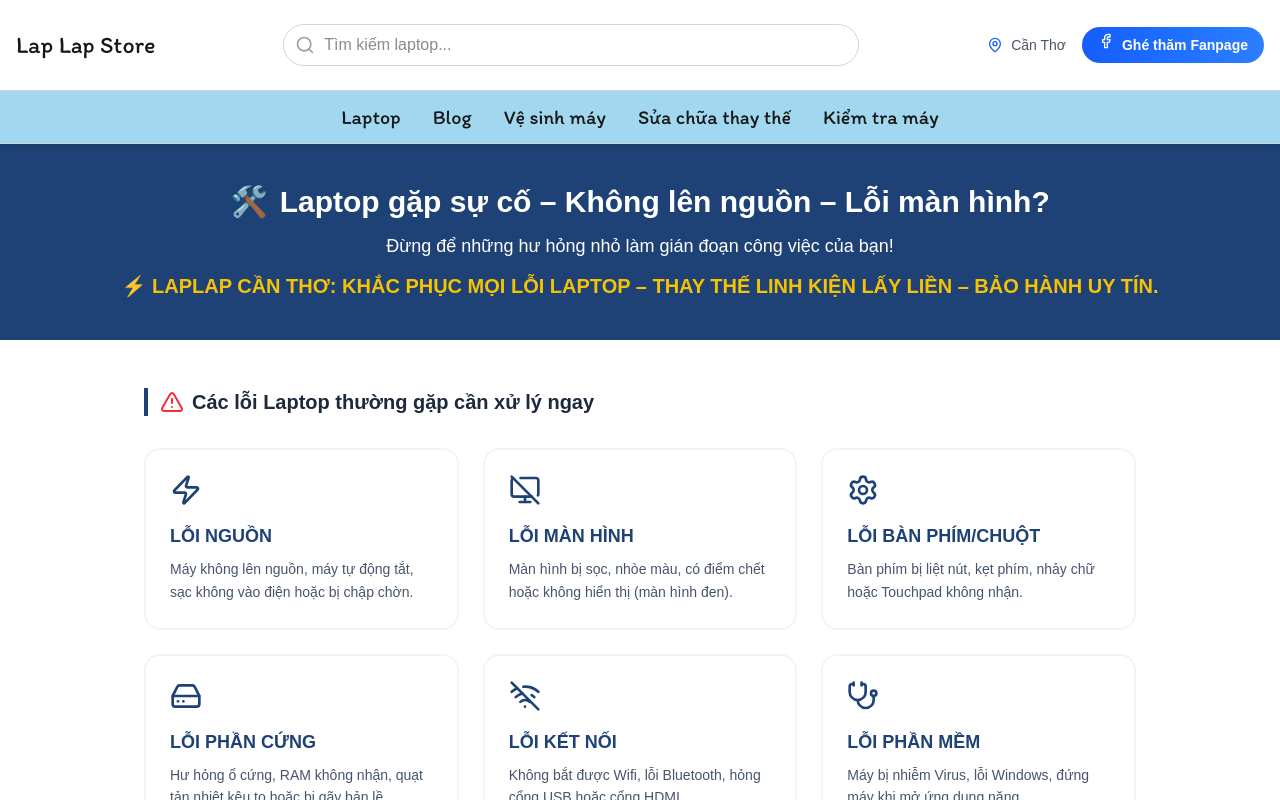
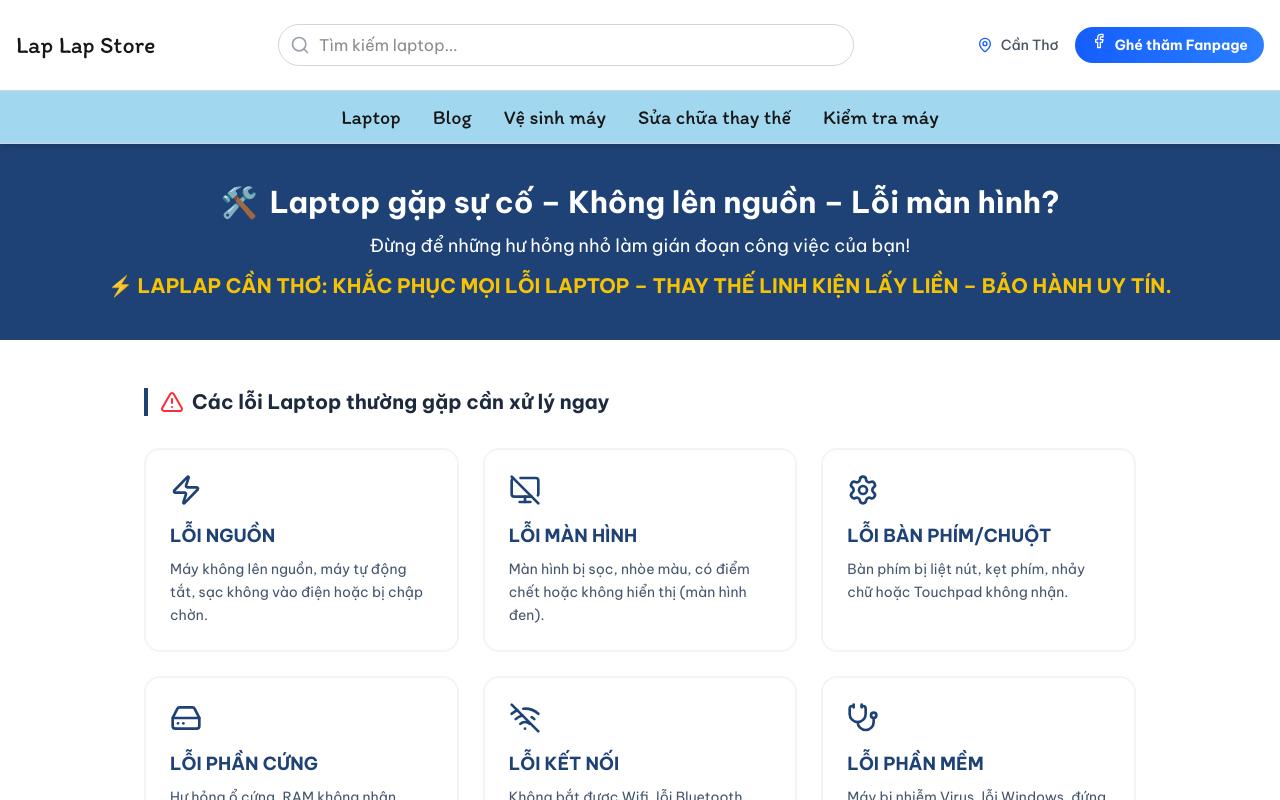
Before and after one commit to tranphihao2k3/LapLap, a Next.js app: page /sua-chua-laptop in a window 1280 px wide. Shown: the top 800 px of the page. Built offline with nearby package versions, Linux system fonts and the light colour scheme.

Commit message:
Fix build errors and update font to Be Vietnam Pro

```diff
--- a/app/globals.css
+++ b/app/globals.css
@@ -50,7 +50,6 @@
 body {
   background: var(--background);
   color: var(--foreground);
-  font-family: Arial, Helvetica, sans-serif;
 }
 
 /* Gradient Animation for Banner */
--- a/app/layout.tsx
+++ b/app/layout.tsx
@@ -25,6 +25,14 @@ export const metadata: Metadata = {
   },
 };
 
+import { Be_Vietnam_Pro } from "next/font/google";
+
+const beVietnamPro = Be_Vietnam_Pro({
+  subsets: ["latin", "vietnamese"],
+  weight: ["300", "400", "500", "600", "700"],
+  display: "swap",
+});
+
 export default function RootLayout({
   children,
 }: {
@@ -32,7 +40,7 @@ export default function RootLayout({
 }) {
   return (
     <html lang="vi">
-      <body className="min-h-screen flex flex-col">
+      <body className={`${beVietnamPro.className} min-h-screen flex flex-col`}>
         {children}
         <FacebookMessenger />
       </body>
--- a/app/page.tsx
+++ b/app/page.tsx
@@ -7,7 +7,7 @@ import Footer from "@/components/Footer";
 import ProductCard from "./laptops/ProductCard";
 import { useEffect, useState } from 'react';
 import { MapPin, Truck, Shield, TestTube } from 'lucide-react';
-import { motion } from "framer-motion";
+import { motion, Variants } from "framer-motion";
 
 interface LaptopSpec {
   cpu: string;
@@ -110,7 +110,7 @@ export default function HomePage() {
     }
   };
 
-  const fadeInUp = {
+  const fadeInUp: Variants = {
     hidden: { opacity: 0, y: 30 },
     visible: {
       opacity: 1,
@@ -119,7 +119,7 @@ export default function HomePage() {
     }
   };
 
-  const stagger = {
+  const stagger: Variants = {
     hidden: { opacity: 0 },
     visible: {
       opacity: 1,
--- a/app/sua-chua-laptop/components/CommonErrors.tsx
+++ b/app/sua-chua-laptop/components/CommonErrors.tsx
@@ -1,6 +1,6 @@
 "use client";
 
-import { motion } from "framer-motion";
+import { motion, Variants } from "framer-motion";
 import {
     AlertTriangle,
     Zap,
@@ -45,7 +45,7 @@ export default function CommonErrors() {
         }
     ];
 
-    const containerVariants = {
+    const containerVariants: Variants = {
         hidden: { opacity: 0 },
         visible: {
             opacity: 1,
@@ -53,7 +53,7 @@ export default function CommonErrors() {
         }
     };
 
-    const itemVariants = {
+    const itemVariants: Variants = {
         hidden: { opacity: 0, y: 20 },
         visible: {
             opacity: 1,
--- a/app/sua-chua-laptop/components/RepairProcess.tsx
+++ b/app/sua-chua-laptop/components/RepairProcess.tsx
@@ -1,6 +1,6 @@
 "use client";
 
-import { motion } from "framer-motion";
+import { motion, Variants } from "framer-motion";
 
 export default function RepairProcess() {
     const steps = [
@@ -26,7 +26,7 @@ export default function RepairProcess() {
         },
     ];
 
-    const containerVariants = {
+    const containerVariants: Variants = {
         hidden: { opacity: 0 },
         visible: {
             opacity: 1,
@@ -36,7 +36,7 @@ export default function RepairProcess() {
         },
     };
 
-    const itemVariants = {
+    const itemVariants: Variants = {
         hidden: { opacity: 0, y: 30 },
         visible: {
             opacity: 1,
--- a/app/test/components/SoftwareDownload.tsx
+++ b/app/test/components/SoftwareDownload.tsx
@@ -1,6 +1,6 @@
 import Link from "next/link";
 import { ArrowLeft, Download, HardDrive, Battery, Cpu } from "lucide-react";
-import { motion } from "framer-motion";
+import { motion, Variants } from "framer-motion";
 
 interface SoftwareDownloadProps {
     onBack: () => void;
@@ -33,7 +33,7 @@ export default function SoftwareDownload({ onBack }: SoftwareDownloadProps) {
         }
     ];
 
-    const containerVariants = {
+    const containerVariants: Variants = {
         hidden: { opacity: 0 },
         visible: {
             opacity: 1,
@@ -41,7 +41,7 @@ export default function SoftwareDownload({ onBack }: SoftwareDownloadProps) {
         }
     };
 
-    const itemVariants = {
+    const itemVariants: Variants = {
         hidden: { opacity: 0, scale: 0.8 },
         visible: {
             opacity: 1,
--- a/app/test/page.tsx
+++ b/app/test/page.tsx
@@ -9,7 +9,7 @@ import MicTest from "./components/MicTest";
 import SpeakerTest from "./components/SpeakerTest";
 import ScreenTest from "./components/ScreenTest";
 import SoftwareDownload from "./components/SoftwareDownload";
-import { motion } from "framer-motion";
+import { motion, Variants } from "framer-motion";
 
 type TestType = "camera" | "mic" | "speaker" | "screen" | "keyboard" | "software";
 
@@ -58,7 +58,7 @@ export default function UnifiedTestPage() {
         { id: "keyboard" as TestType, title: "⌨️ Bàn phím", desc: "Kiểm tra bàn phím laptop", link: "/test/keyboard" },
     ];
 
-    const containerVariants = {
+    const containerVariants: Variants = {
         hidden: { opacity: 0 },
         visible: {
             opacity: 1,
@@ -66,7 +66,7 @@ export default function UnifiedTestPage() {
         }
     };
 
-    const itemVariants = {
+    const itemVariants: Variants = {
         hidden: { opacity: 0, y: 30 },
         visible: {
             opacity: 1,
--- a/app/ve-sinh-laptop/components/CleaningProcess.tsx
+++ b/app/ve-sinh-laptop/components/CleaningProcess.tsx
@@ -1,6 +1,6 @@
 "use client";
 
-import { motion } from "framer-motion";
+import { motion, Variants } from "framer-motion";
 import { Wrench } from "lucide-react";
 
 export default function CleaningProcess() {
@@ -38,7 +38,7 @@ export default function CleaningProcess() {
         }
     ];
 
-    const containerVariants = {
+    const containerVariants: Variants = {
         hidden: { opacity: 0 },
         visible: {
             opacity: 1,
@@ -46,7 +46,7 @@ export default function CleaningProcess() {
         }
     };
 
-    const itemVariants = {
+    const itemVariants: Variants = {
         hidden: { opacity: 0, x: -20 },
         visible: {
             opacity: 1,
```
